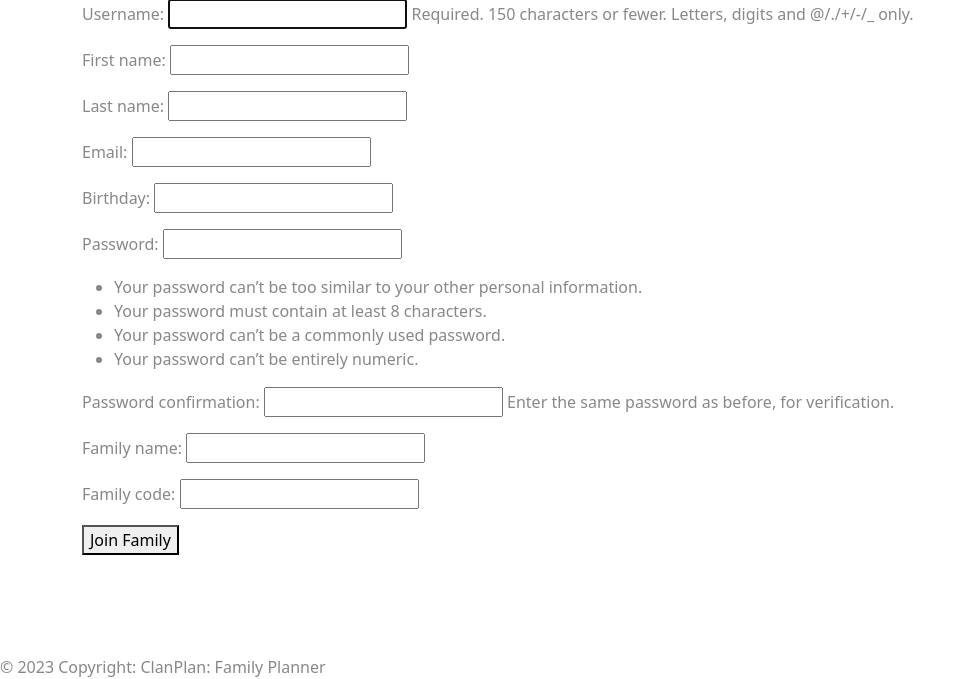
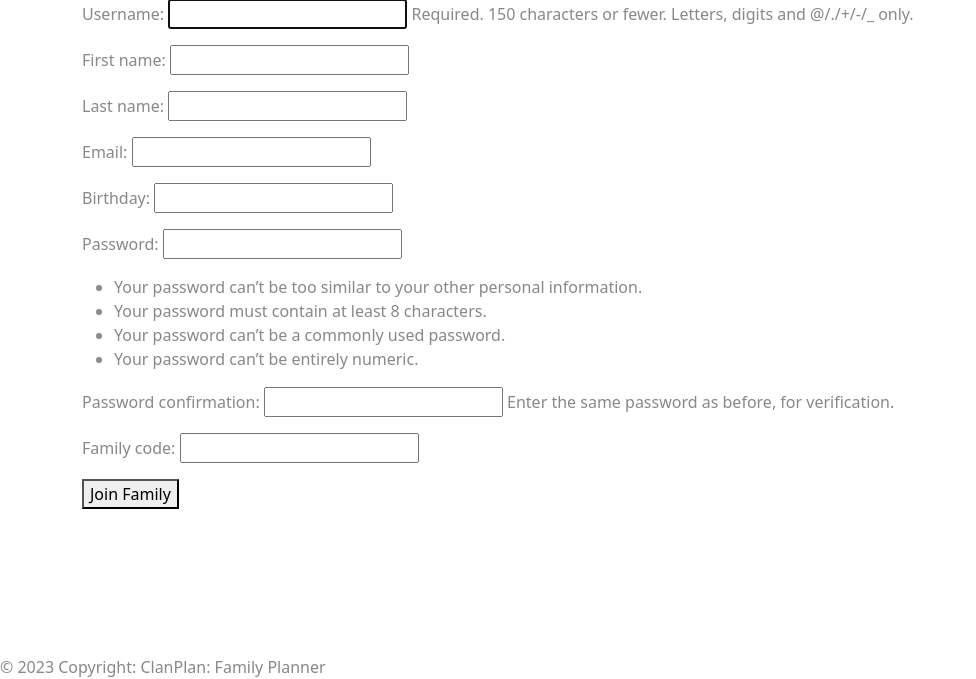
Before and after one commit to jaclynscarey/clanplan, a Django app: page /accounts/join_family/ in a window 1280 px wide. Shown: the part 121-800 px from the top of the page, without its empty margins (0-976 px from the left). Run offline with Django 4.2, Linux system fonts and the light colour scheme; some libraries are stand-ins or nearby versions.

Commit message:
wip: edit error handling on signup forms

```diff
--- a/main_app/forms.py
+++ b/main_app/forms.py
@@ -48,7 +48,7 @@ class NewFamilyForm(ExtendedUserCreationForm):
 
 class JoinFamilyForm(ExtendedUserCreationForm):
     birthday = forms.DateField(required=True)
-    family_name = forms.CharField(required=True)
+    # family_name = forms.CharField(required=True)
     family_code = forms.CharField(required=True)
 
     class Meta(ExtendedUserCreationForm.Meta):
@@ -72,9 +72,9 @@ class JoinFamilyForm(ExtendedUserCreationForm):
             attendee.save()
 
             # Logic to join existing Family
-            family_name = self.cleaned_data['family_name']
+            # family_name = self.cleaned_data['family_name']
             family_code = self.cleaned_data['family_code']
-            family = Family.objects.get(name=family_name, family_code=family_code)
+            family = Family.objects.get(family_code=family_code)
             user_profile.family = family
             user_profile.save()
 
--- a/main_app/templates/registration/join_family.html
+++ b/main_app/templates/registration/join_family.html
@@ -3,7 +3,7 @@
 
 <h1>Join an Existing Family</h1>
 
-<p class="red-text">{{ error_message }}</p>
+<p class="text-danger">{{ error_message }}</p>
 
 <form method="post">
   {% csrf_token %}
--- a/main_app/templates/registration/signup.html
+++ b/main_app/templates/registration/signup.html
@@ -3,7 +3,7 @@
 
 <h1>New Family Sign Up</h1>
 
-<p class="red-text">{{ error_message }}</p>
+<p class="text-danger">{{ error_message }}</p>
 
 <form method="POST" action="{% url 'signup' %}">
   {% csrf_token %}
--- a/main_app/views.py
+++ b/main_app/views.py
@@ -46,6 +46,7 @@ def signup(request):
             login(request, user)
             return redirect('index')
         else:
+            form = NewFamilyForm()
             error_message = 'Invalid sign up - try again'
 
     form = NewFamilyForm()
@@ -64,7 +65,8 @@ def join_family(request):
             login(request, user)
             return redirect('index')
         else:
-            error_message = 'Invalid family code - try again'
+            form = JoinFamilyForm()
+            error_message = 'Invalid sign up - try again'
 
     form = JoinFamilyForm()
     context = {
```
Also changed, not shown: main_app/models.py (+6 -6 lines), main_app/migrations/0014_alter_event_date_alter_event_location_and_more.py (added).
